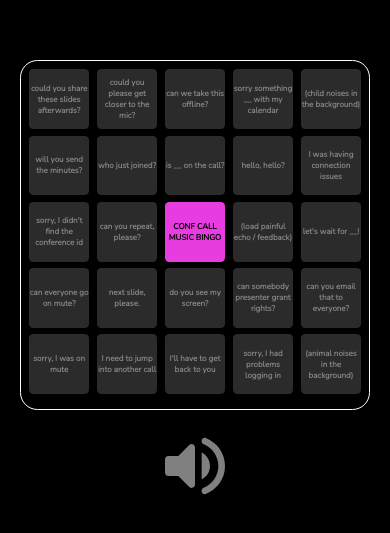
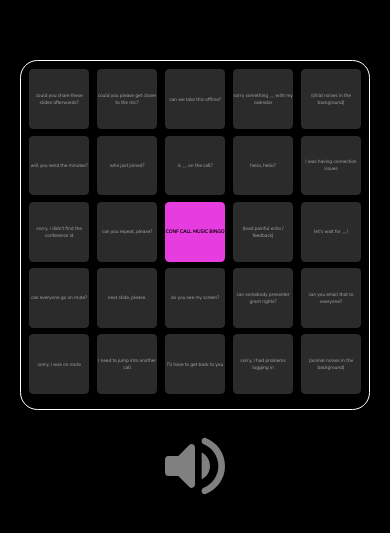
Before and after one commit to noamrubin22/bingo, a React (Create React App) app: page / in a window 390 px wide. Shown: the part 139-672 px from the top of the page. Built offline with nearby package versions, Linux system fonts and the light colour scheme; no server answers.

Commit message:
responsiveness try

```diff
--- a/src/Ticket.css
+++ b/src/Ticket.css
@@ -9,7 +9,7 @@
     justify-content: center;
     align-items: center;
     z-index: 2;
-    font-size: 0.5rem;
+    font-size: 0.3rem;
     border-radius: 7%;
 }
 
```
